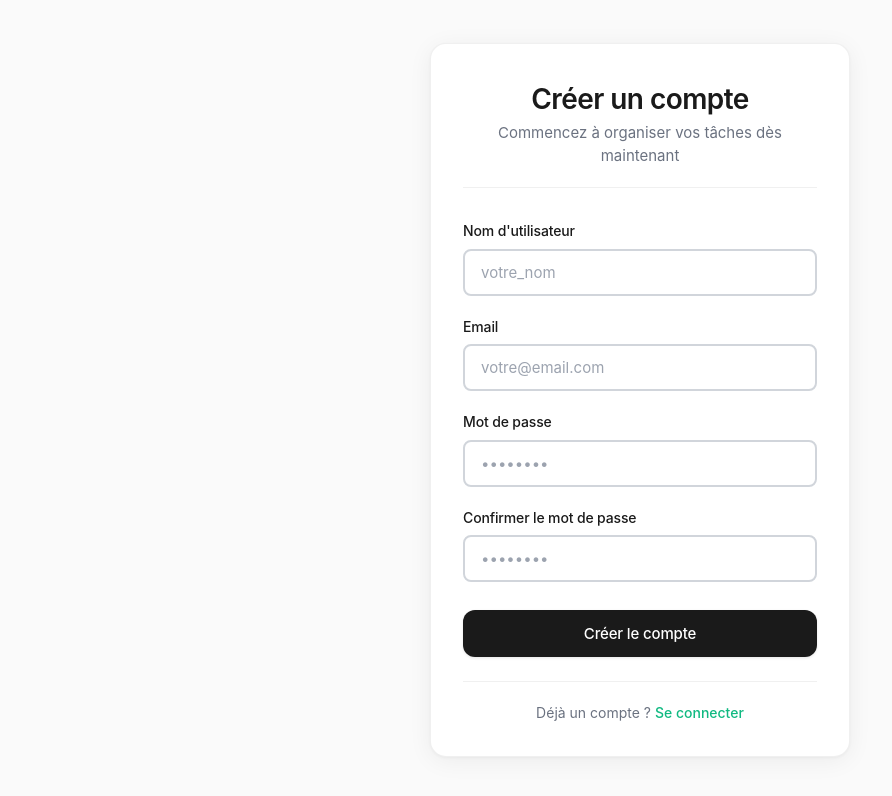
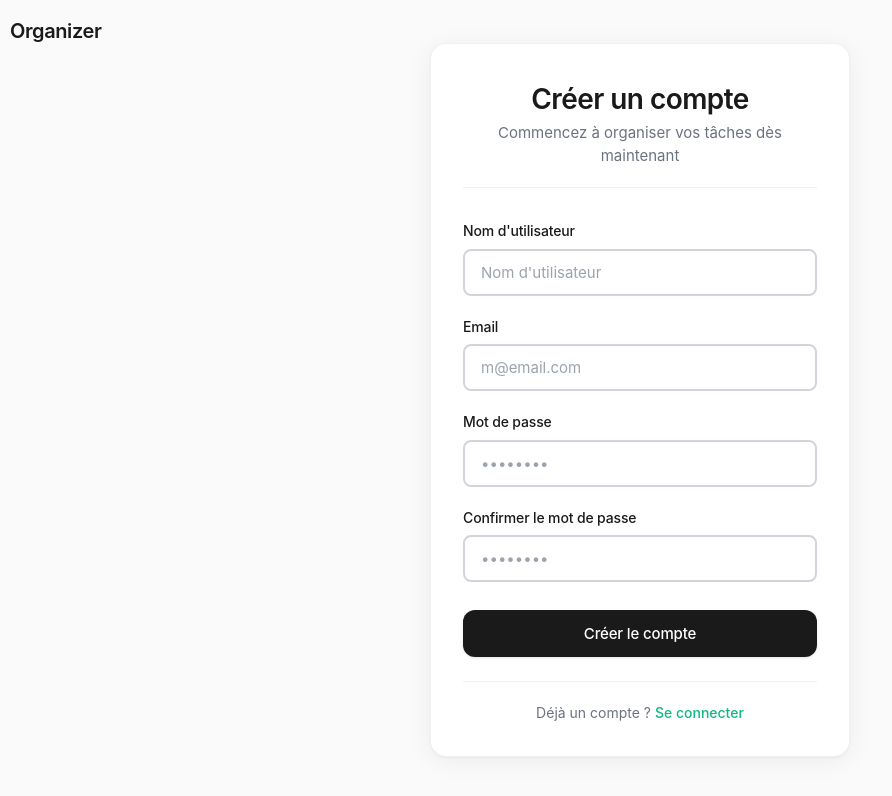
Before and after one commit to 100-6/Organizer, a React (Vite) app in the folder front-end/: page /register in a window 1280 px wide. Shown: the top 796 px of the page, without its empty margins (0-892 px from the left). Built offline with nearby package versions, Linux system fonts and the light colour scheme.

Commit message:
fix:(Front-end) Login & register

```diff
--- a/front-end/src/App.tsx
+++ b/front-end/src/App.tsx
@@ -1,31 +1,10 @@
-// src/App.tsx
 import { BrowserRouter as Router, Routes, Route } from 'react-router-dom'
-import { useEffect } from 'react'
 import Home from './pages/Home/Home'
 import Login from './pages/Login/Login'
 import Register from './pages/Register/Register'
 import './App.css'
 
 function App() {
-  useEffect(() => {
-    console.log('🚀 FRONT-END STARTUP INFO:')
-    console.log('📍 Current URL:', window.location.href)
-    console.log('🏠 Origin:', window.location.origin)
-    console.log('🌐 Host:', window.location.host)
-    console.log('🔌 Port:', window.location.port)
-    console.log('📡 Protocol:', window.location.protocol)
-    console.log('🗂️ Pathname:', window.location.pathname)
-    console.log('🔧 User Agent:', navigator.userAgent)
-    console.log('🌍 Environment variables available:')
-    console.log('   - NODE_ENV:', import.meta.env.NODE_ENV)
-    console.log('   - MODE:', import.meta.env.MODE)
-    console.log('   - DEV:', import.meta.env.DEV)
-    console.log('   - PROD:', import.meta.env.PROD)
-    console.log('📦 Vite env vars:', import.meta.env)
-    console.log('🎯 Expected API base:', `${window.location.origin}/api`)
-    console.log('==========================================')
-  }, [])
-
   return (
     <Router>
       <Routes>
--- a/front-end/src/pages/Login/Login.css
+++ b/front-end/src/pages/Login/Login.css
@@ -1,5 +1,3 @@
-/* src/pages/Login/Login.css */
-
 .auth-page {
   min-height: 100vh;
   width: 100vw;
@@ -27,27 +25,52 @@
   padding: 40px 32px 32px 32px;
 }
 
+.header-content {
+  display: flex;
+  justify-content: space-between;
+  align-items: center;
+  height: 72px;
+  margin-left: calc(-50vw + 50% + 10px);
+  width: calc(100vw - 48px);
+  padding: 24px 0;
+  position: relative;
+  z-index: 102;
+}
+
+.logo {
+  font-size: 20px;
+  font-weight: 600;
+  color: #1a1a1a;
+  text-decoration: none;
+  letter-spacing: -0.02em;
+  position: relative;
+}
+
+.logo:hover {
+  color: #1a1a1a;
+}
+
+.logo::after {
+  content: "";
+  position: absolute;
+  bottom: -2px;
+  left: 50%;
+  width: 0;
+  height: 2px;
+  background: linear-gradient(135deg, #10b981 0%, #037e55 100%);
+  transition: width 0.3s ease;
+  transform: translateX(-50%);
+}
+
+.logo:hover::after {
+  width: 100%;
+}
+
 .auth-form-header {
   text-align: center;
   margin-bottom: 32px;
   padding-bottom: 20px;
   border-bottom: 1px solid rgba(0, 0, 0, 0.06);
-    position: relative;
-  }
-
-  .back-home {
-    font-size: 13px;
-    color: #9ca3af;
-    text-decoration: none;
-    font-weight: 500;
-    transition: color 0.2s ease;
-    position: absolute;
-    top: -32px;
-    right: 0;
-  }
-
-  .back-home:hover {
-    color: #10b981;
 }
 
 .auth-form-header h1 {
--- a/front-end/src/pages/Login/Login.tsx
+++ b/front-end/src/pages/Login/Login.tsx
@@ -26,11 +26,6 @@ const Login = () => {
     setIsLoading(true)
     setError('')
 
-    const fullUrl = `${window.location.origin}/api/auth/login`
-    console.log('🌐 FRONT-END REQUEST TO:', fullUrl)
-    console.log('📍 Current URL:', window.location.href)
-    console.log('🏠 Origin:', window.location.origin)
-
     try {
       const response = await fetch('/api/auth/login', {
         method: 'POST',
@@ -51,7 +46,6 @@ const Login = () => {
         setError(data.error || 'Erreur de connexion')
       }
     } catch (err) {
-      console.error('❌ ERROR:', err)
       setError('Erreur de connexion au serveur')
     } finally {
       setIsLoading(false)
@@ -59,12 +53,13 @@ const Login = () => {
   }
 
   return (
+    <div>
+      <div className="header-content">
+        <Link to="/" className="logo">Organizer</Link>
+      </div>
       <div className="auth-page">
         <div className="auth-container">
           <div className="auth-content">
-          <Link to="/" className="back-home">
-            ← Retour à l'accueil
-          </Link>
             <div className="auth-form-container">
               <div className="auth-form-header">
                 <h1>Connexion</h1>
@@ -87,7 +82,7 @@ const Login = () => {
                     value={formData.email}
                     onChange={handleInputChange}
                     required
-                  placeholder="votre@email.com"
+                    placeholder="M@email.com"
                   />
                 </div>
 
@@ -126,6 +121,7 @@ const Login = () => {
           </div>
         </div>
       </div>
+    </div>
   )
 }
 
--- a/front-end/src/pages/Register/Register.css
+++ b/front-end/src/pages/Register/Register.css
@@ -1,5 +1,3 @@
-/* src/pages/Register/Register.css */
-
 .auth-page {
   min-height: 100vh;
   width: 100vw;
@@ -27,27 +25,52 @@
   padding: 40px 32px 32px 32px;
 }
 
+.header-content {
+  display: flex;
+  justify-content: space-between;
+  align-items: center;
+  height: 72px;
+  margin-left: calc(-50vw + 50% + 10px);
+  width: calc(100vw - 48px);
+  padding: 24px 0;
+  position: relative;
+  z-index: 102;
+}
+
+.logo {
+  font-size: 20px;
+  font-weight: 600;
+  color: #1a1a1a;
+  text-decoration: none;
+  letter-spacing: -0.02em;
+  position: relative;
+}
+
+.logo:hover {
+  color: #1a1a1a;
+}
+
+.logo::after {
+  content: "";
+  position: absolute;
+  bottom: -2px;
+  left: 50%;
+  width: 0;
+  height: 2px;
+  background: linear-gradient(135deg, #10b981 0%, #037e55 100%);
+  transition: width 0.3s ease;
+  transform: translateX(-50%);
+}
+
+.logo:hover::after {
+  width: 100%;
+}
+
 .auth-form-header {
   text-align: center;
   margin-bottom: 32px;
   padding-bottom: 20px;
   border-bottom: 1px solid rgba(0, 0, 0, 0.06);
-    position: relative;
-  }
-
-  .back-home {
-    font-size: 13px;
-    color: #9ca3af;
-    text-decoration: none;
-    font-weight: 500;
-    transition: color 0.2s ease;
-    position: absolute;
-    top: -20px;
-    left: 0;
-  }
-
-  .back-home:hover {
-    color: #10b981;
 }
 
 .auth-form-header h1 {
--- a/front-end/src/pages/Register/Register.tsx
+++ b/front-end/src/pages/Register/Register.tsx
@@ -34,11 +34,6 @@ const Register = () => {
       return
     }
 
-    const fullUrl = `${window.location.origin}/api/auth/register`
-    console.log('🌐 FRONT-END REQUEST TO:', fullUrl)
-    console.log('📍 Current URL:', window.location.href)
-    console.log('🏠 Origin:', window.location.origin)
-
     try {
       const response = await fetch('/api/auth/register', {
         method: 'POST',
@@ -63,7 +58,6 @@ const Register = () => {
         setError(data.error || 'Erreur lors de la création du compte')
       }
     } catch (err) {
-      console.error('❌ ERROR:', err)
       setError('Erreur de connexion au serveur')
     } finally {
       setIsLoading(false)
@@ -71,12 +65,13 @@ const Register = () => {
   }
 
   return (
+    <div>
+      <div className="header-content">
+        <Link to="/" className="logo">Organizer</Link>
+      </div>
       <div className="auth-page">
         <div className="auth-container">
           <div className="auth-content">
-          <Link to="/" className="back-home">
-            ← Retour à l'accueil
-          </Link>
             <div className="auth-form-container">
               <div className="auth-form-header">
                 <h1>Créer un compte</h1>
@@ -99,7 +94,7 @@ const Register = () => {
                     value={formData.username}
                     onChange={handleInputChange}
                     required
-                  placeholder="votre_nom"
+                    placeholder="Nom d'utilisateur"
                   />
                 </div>
 
@@ -112,7 +107,7 @@ const Register = () => {
                     value={formData.email}
                     onChange={handleInputChange}
                     required
-                  placeholder="votre@email.com"
+                    placeholder="m@email.com"
                   />
                 </div>
 
@@ -164,6 +159,7 @@ const Register = () => {
           </div>
         </div>
       </div>
+    </div>
   )
 }
 
--- a/front-end/vite.config.ts
+++ b/front-end/vite.config.ts
@@ -1,4 +1,3 @@
-// front-end/vite.config.ts
 import { defineConfig, loadEnv } from 'vite'
 import react from '@vitejs/plugin-react'
 
@@ -15,7 +14,7 @@ export default defineConfig(({ mode }) => {
       },
       proxy: {
         '/api': {
-          target: `http://localhost:${env.BACKEND_PORT}`,
+          target: `http://back-end:${env.BACKEND_PORT}`,
           changeOrigin: true,
           secure: false,
         },
```
Lines whose indentation alone changed are shown as unchanged.
